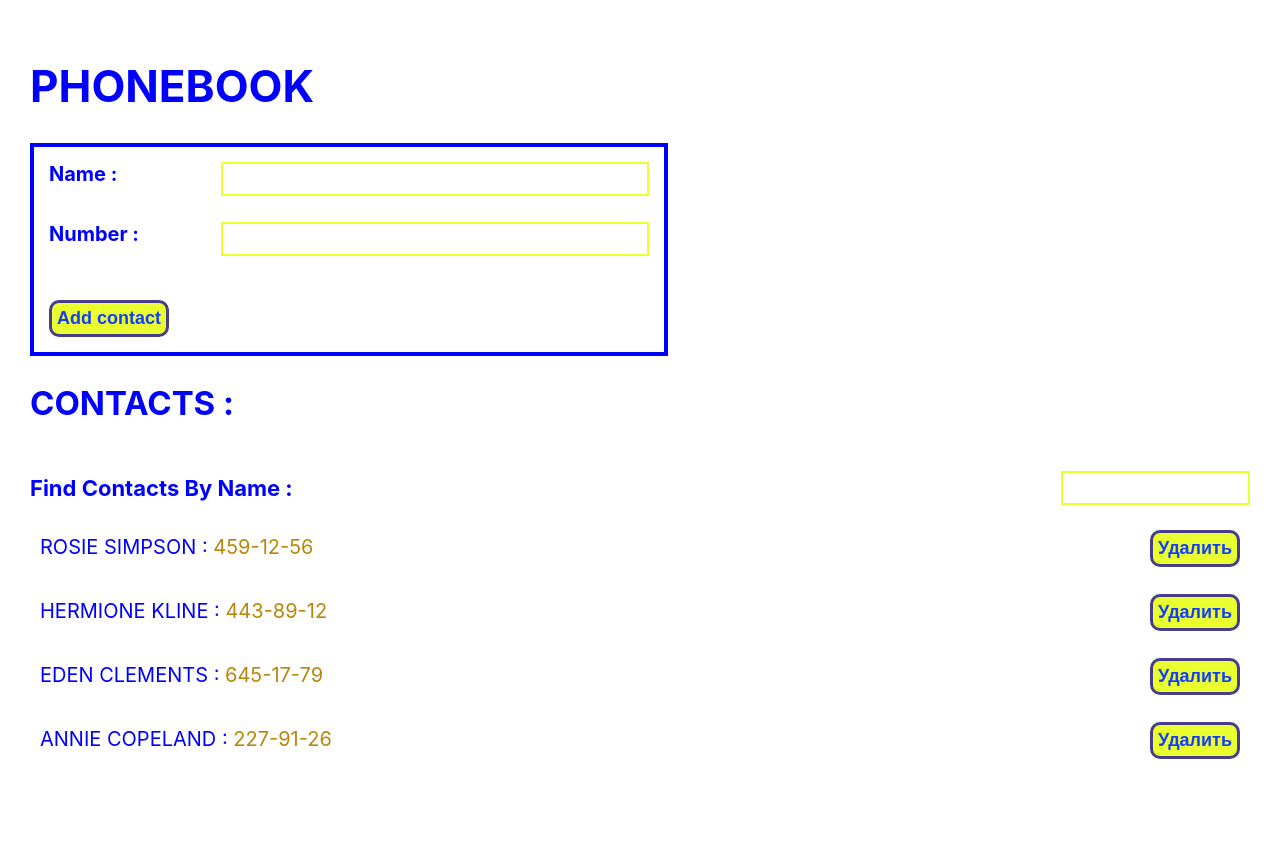
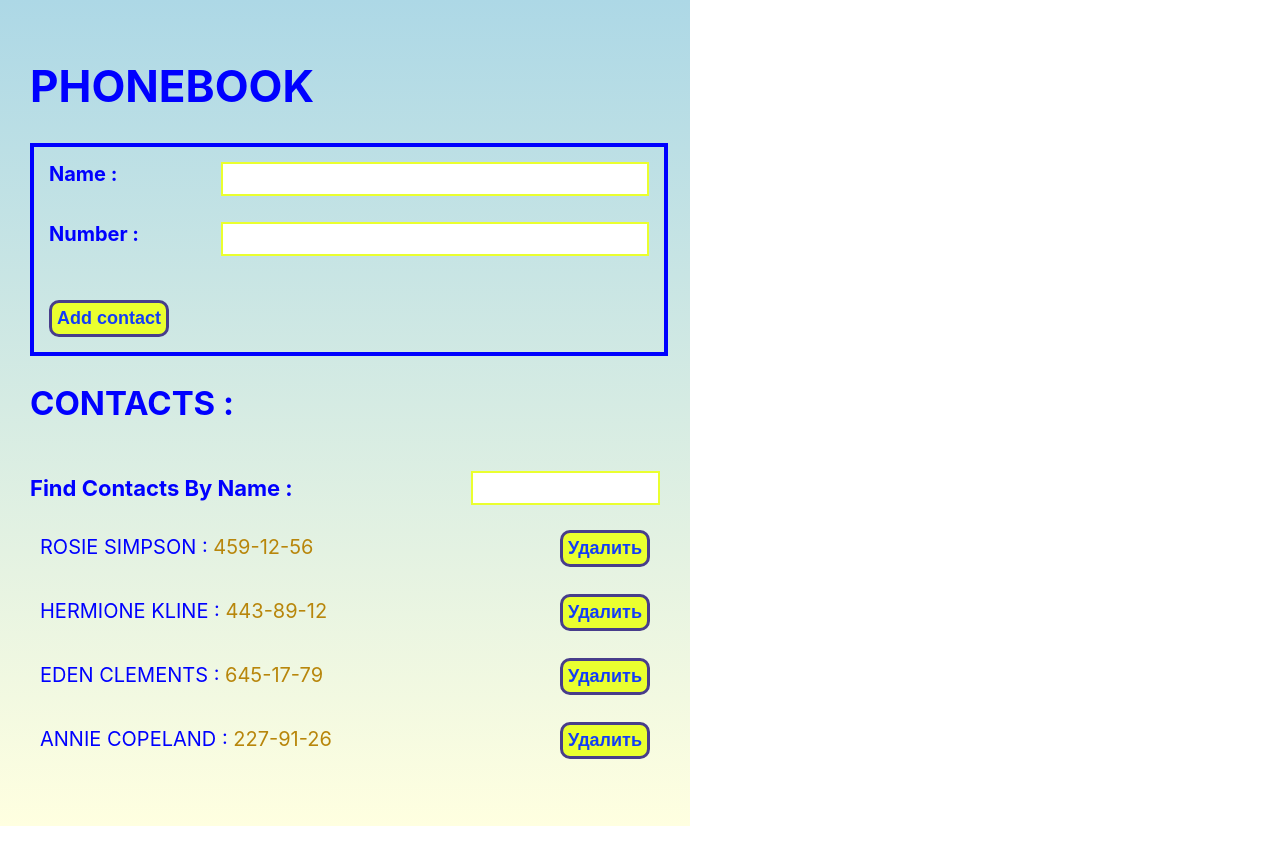
Before and after one commit to Luydmyla/goit-react-hw-02-phonebook, a React (Create React App) app: page / in a window 1280 px wide. After the commit the page ends 826 px from the top, so only its background shows below. Built offline with nearby package versions, Linux system fonts and the light colour scheme.

Commit message:
update App
-added some styles

```diff
--- a/src/components/App.js
+++ b/src/components/App.js
@@ -3,6 +3,7 @@ import { nanoid } from 'nanoid';
 import Form from './Form';
 import ContactList from './ContactList';
 import Filter from './Filter';
+import './container.css';
 class App extends Component {
   state = {
     contacts: [
@@ -53,18 +54,7 @@ class App extends Component {
     const { filter } = this.state;
     const visibleContacts = this.getVisibleContacts();
     return (
-      <div
-        style={{
-          width: 'auto',
-          height: '100vh',
-          display: 'flex',
-          flexDirection: 'column',
-          fontSize: 22,
-          textTransform: 'uppercase',
-          color: 'blue',
-          padding: '30px',
-        }}
-      >
+      <div className="Container">
         <h1>Phonebook</h1>
         <Form onSubmit={this.addContact} />
         <h2>Contacts : </h2>
--- /dev/null
+++ b/src/components/container.css
@@ -0,0 +1,11 @@
+.Container {
+  width: 630px;
+  height: 100%;
+  display: flex;
+  flex-direction: column;
+  font-size: 22px;
+  text-transform: uppercase;
+  color: blue;
+  background: linear-gradient(lightblue, lightyellow);
+  padding: 30px;
+}
```
